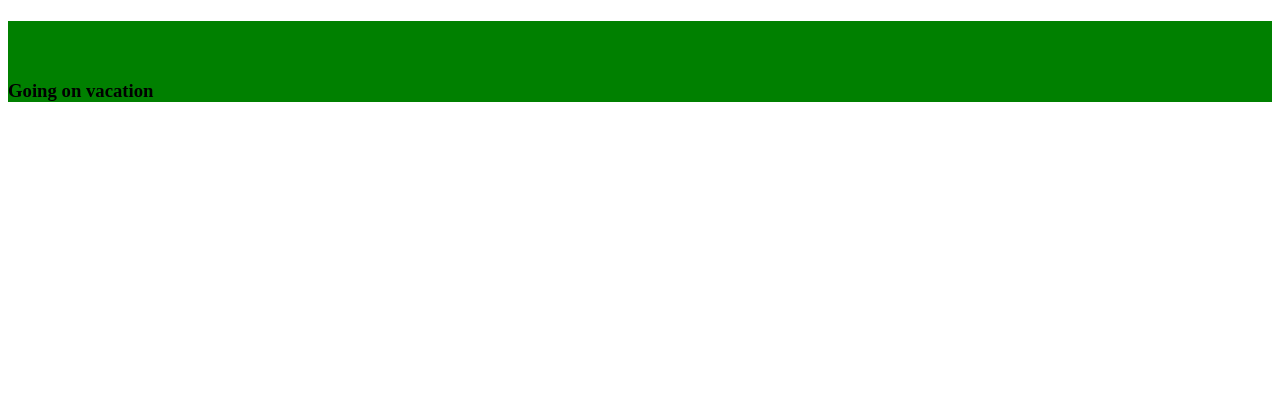
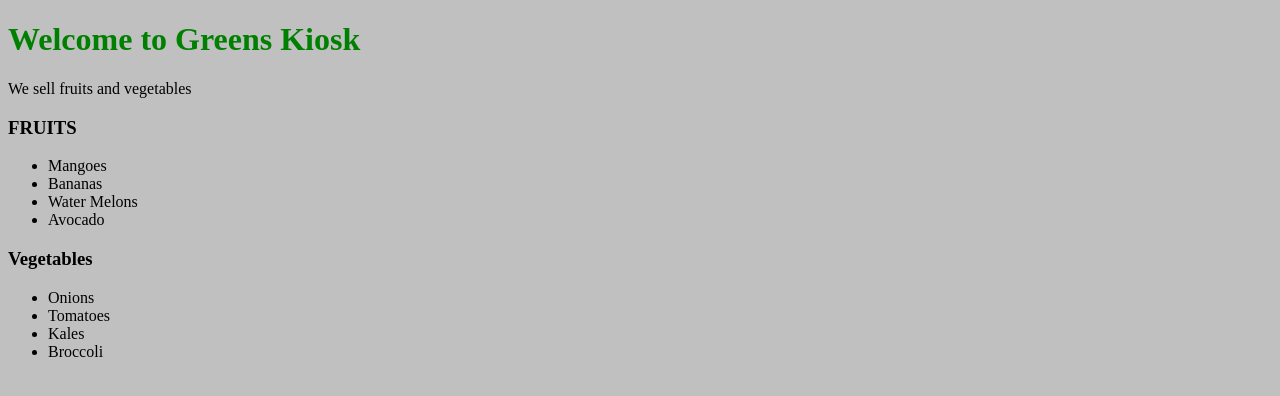
Before and after one commit to Purity-Wanjiku/javascript-with-HTML, a plain HTML site: page index.html in a window 1280 px wide. Drawn offline with Linux system fonts and the light colour scheme.

Commit message:
added new items to the list

```diff
--- a/index.html
+++ b/index.html
@@ -4,15 +4,44 @@
     <meta charset="UTF-8">
     <meta http-equiv="X-UA-Compatible" content="IE=edge">
     <meta name="viewport" content="width=device-width, initial-scale=1.0">
-    <title>Document</title>
+    <title>Green Kiosk</title>
 </head>
-<body>
-    <div id="body" class="body">
-    <h1 id="title">Travel</h1>
-    <h3 id="title2">Going on vacation</h3>
+<body id="body" >
+    <!-- <div id="body" class="body"> -->
+    <!-- <h1 id="title">Travel</h1> -->
+    <!-- <h3 id="title2">Going on vacation</h3> -->
+
+
+    <h1 id="title">Welcome to Greens Kiosk</h1>
+
+    <p >We sell fruits and vegetables</p>
+
+    <h3 id="title2">Fruits</h3>
+
+    <ul id="fruList">
+
+        <li>Mangoes</li>
+
+        <li>Bananas</li>
+
+        <li>Water Melons</li>
+
+        </ul>
+
+        <h3 id="title2">Vegetables</h3>
+
+        <ul id="vegList">
+
+        <li>Onions</li>
+
+        <li>Tomatoes</li>
+
+        <li>Kales</li>
+
+        </ul>
 
 
     </div>
-    <script src="/index.js"></script>
+    <script src="index.js"></script>
 </body>
 </html>
--- a/index.js
+++ b/index.js
@@ -1,5 +1,18 @@
 document.getElementsByClassName('body');
-document.getElementById('body').style.backgroundColor = 'green';
+document.getElementById('body').style.backgroundColor = 'silver';
 
 
 document.getElementById('title').style.color = 'green';
+document.getElementById('title2').style.textTransform = 'uppercase'
+
+
+let fruitList = document.getElementById('fruList');
+let newFruit = document.createElement('li');
+newFruit.textContent = 'Avocado';
+fruitList.appendChild(newFruit);
+
+
+let veggieList = document.getElementById('vegList');
+let newVeggie = document.createElement('li');
+newVeggie.textContent = 'Broccoli';
+veggieList.appendChild(newVeggie)
```
